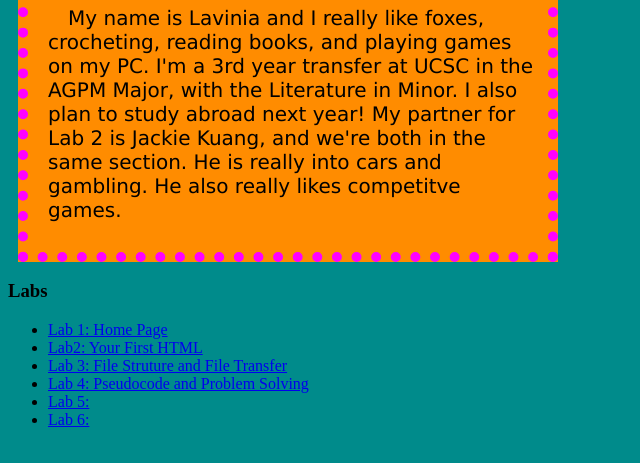
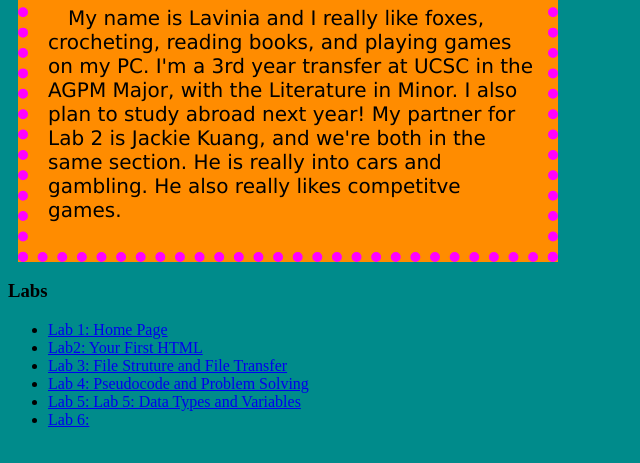
Before and after one commit to sickofsadness/Art101C, a plain HTML site: page lab2/index.html in a window 1280 px wide. Shown: the part 125-588 px from the top of the page, without its empty margins (0-640 px from the left). Drawn offline with Linux system fonts and the light colour scheme.

Commit message:
Updated the links

```diff
--- a/lab2/index.html
+++ b/lab2/index.html
@@ -24,7 +24,7 @@
 				<li><a href="../lab2/index.html"> Lab2: Your First HTML </a> </li>
 				<li><a href="../lab3/index.html"> Lab 3: File Struture and File Transfer </a> </li>
 				<li><a href="../lab4/index.html"> Lab 4: Pseudocode and Problem Solving </a> </li>
-				<li><a href="../lab5/index.html"> Lab 5: </a> </li>
+				<li><a href="../lab5/index.html"> Lab 5: Lab 5: Data Types and  Variables </a> </li>
 				<li><a href="../lab6/index.html"> Lab 6: </a></li>
 
 			</ul>
```
Also changed, not shown: index.html (+1 -1 lines), lab3/index.html (+1 -1 lines), lab4/index.html (+1 -1 lines).
